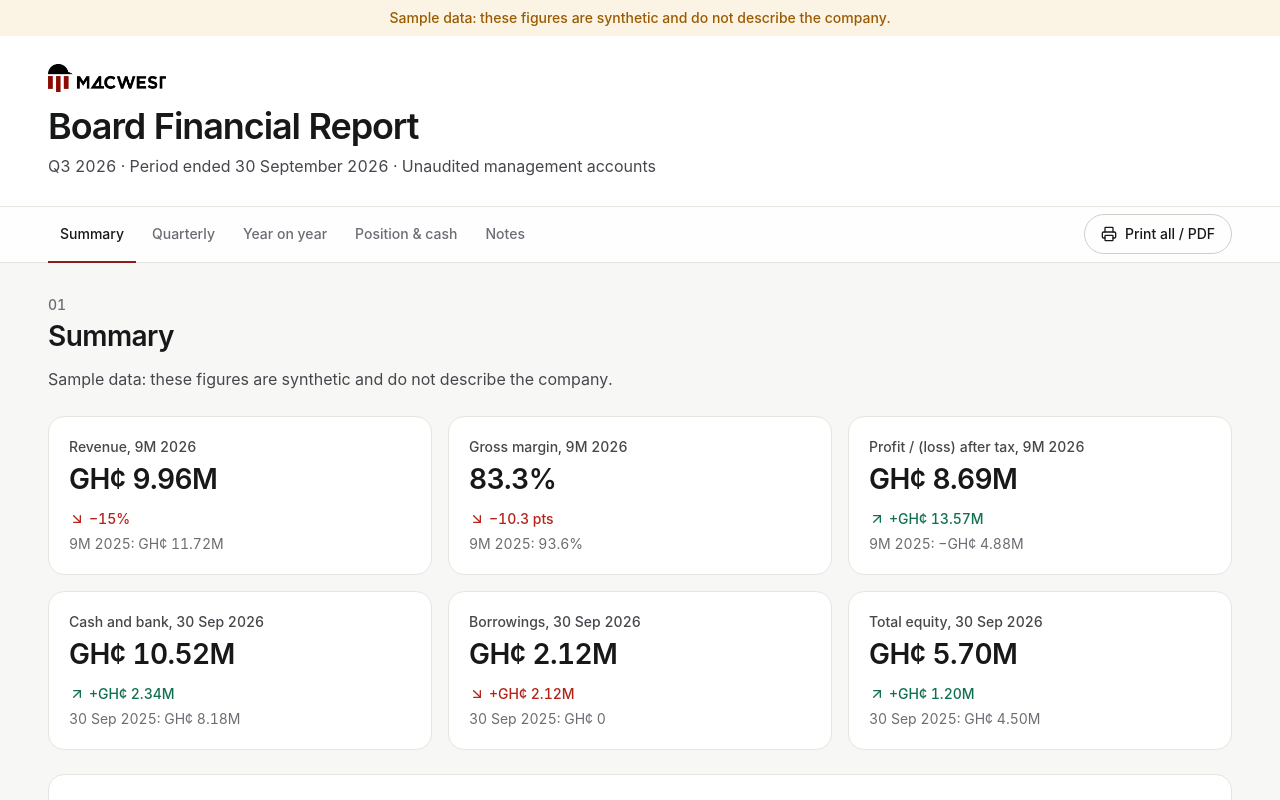
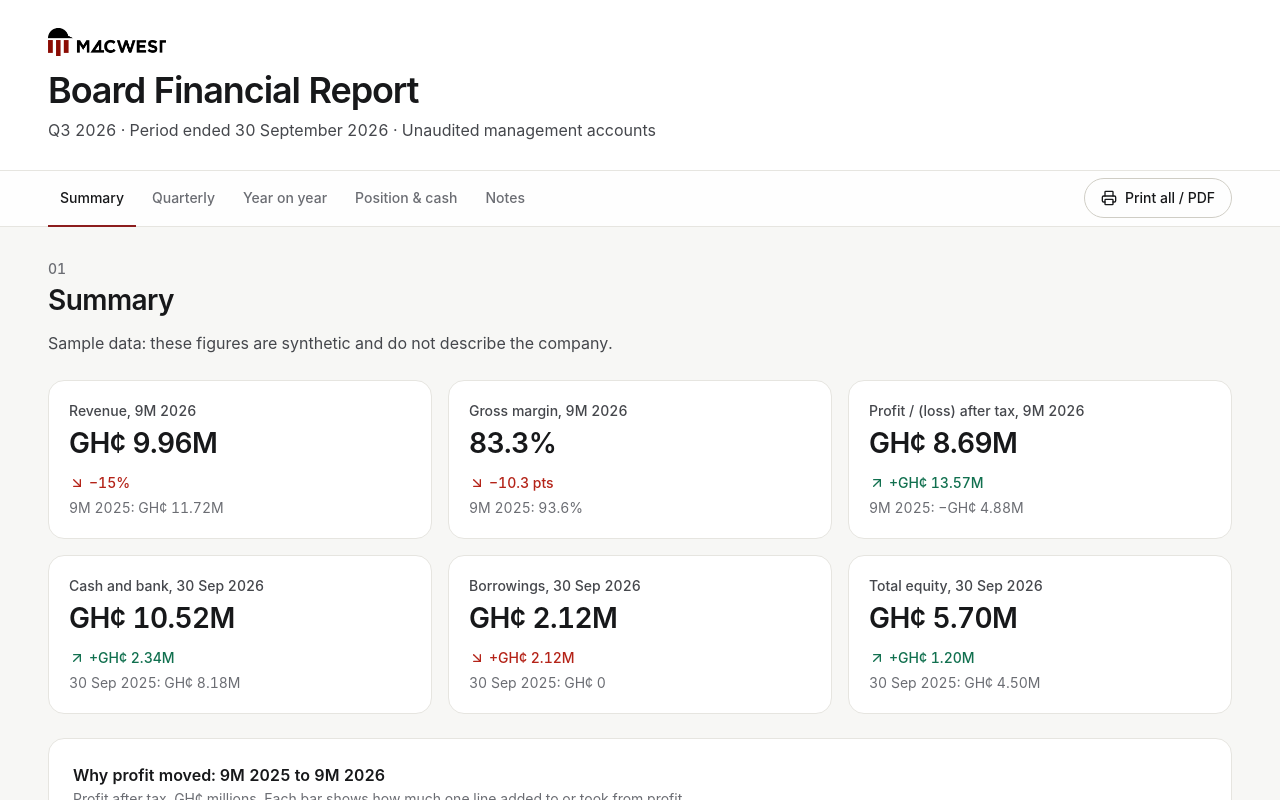
Before and after one commit to MacwestCypressNorthbrook/macwest-report, a Next.js app: page / in a window 1280 px wide. Shown: the top 800 px of the page. Built offline with nearby package versions, Linux system fonts and the light colour scheme.

Commit message:
refactor: remove sample data warning banner from board report

```diff
--- a/components/board/BoardReport.tsx
+++ b/components/board/BoardReport.tsx
@@ -12,11 +12,7 @@ export function BoardReport({ data }: { data: DashboardData }) {
   const { meta } = data;
   return (
     <div className="min-h-screen bg-bg">
-      {meta.isSample && (
-        <div role="status" className="bg-warn-soft px-4 py-2 text-center text-sm font-medium text-warn">
-          Sample data: these figures are synthetic and do not describe the company.
-        </div>
-      )}
+
 
       <header className="border-b border-line bg-surface">
         <div className="mx-auto flex max-w-[1600px] flex-col gap-6 px-4 py-8 md:flex-row md:items-end md:justify-between md:px-8 md:py-7 xl:px-12">
```
